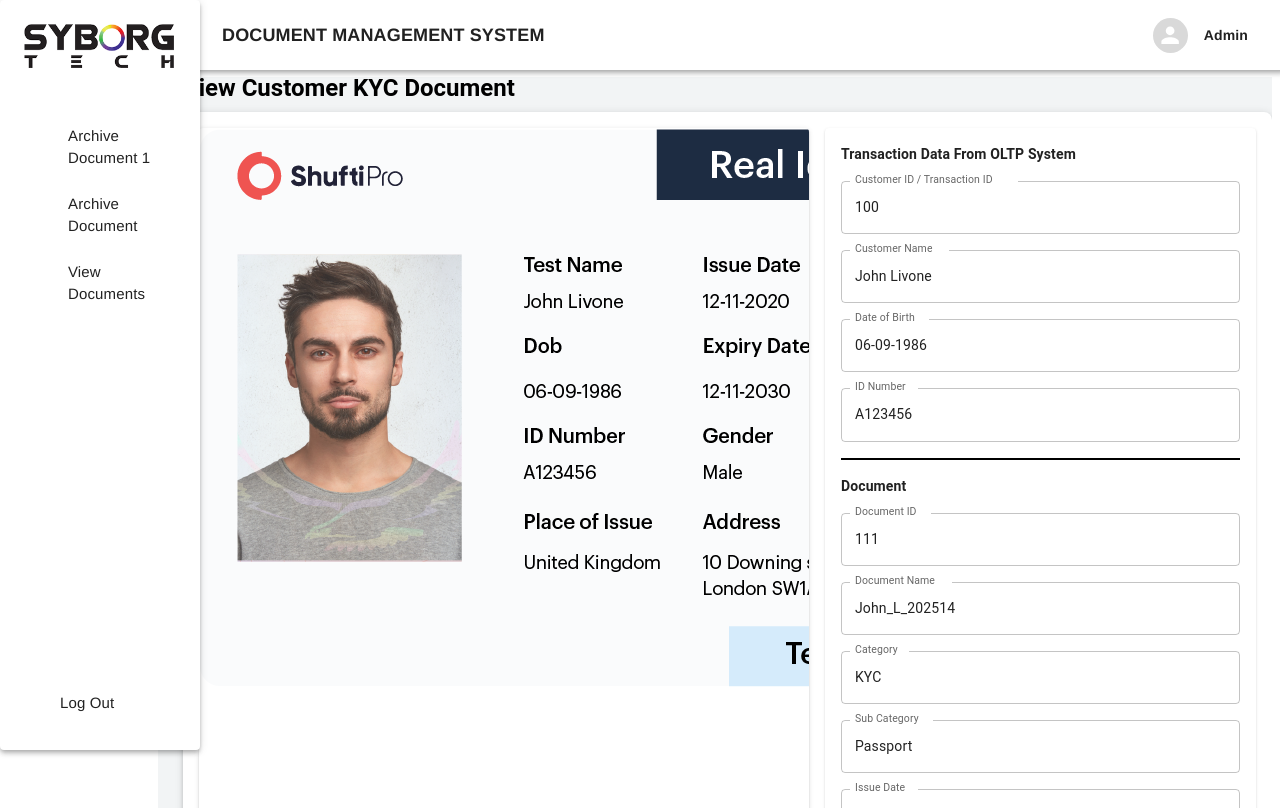
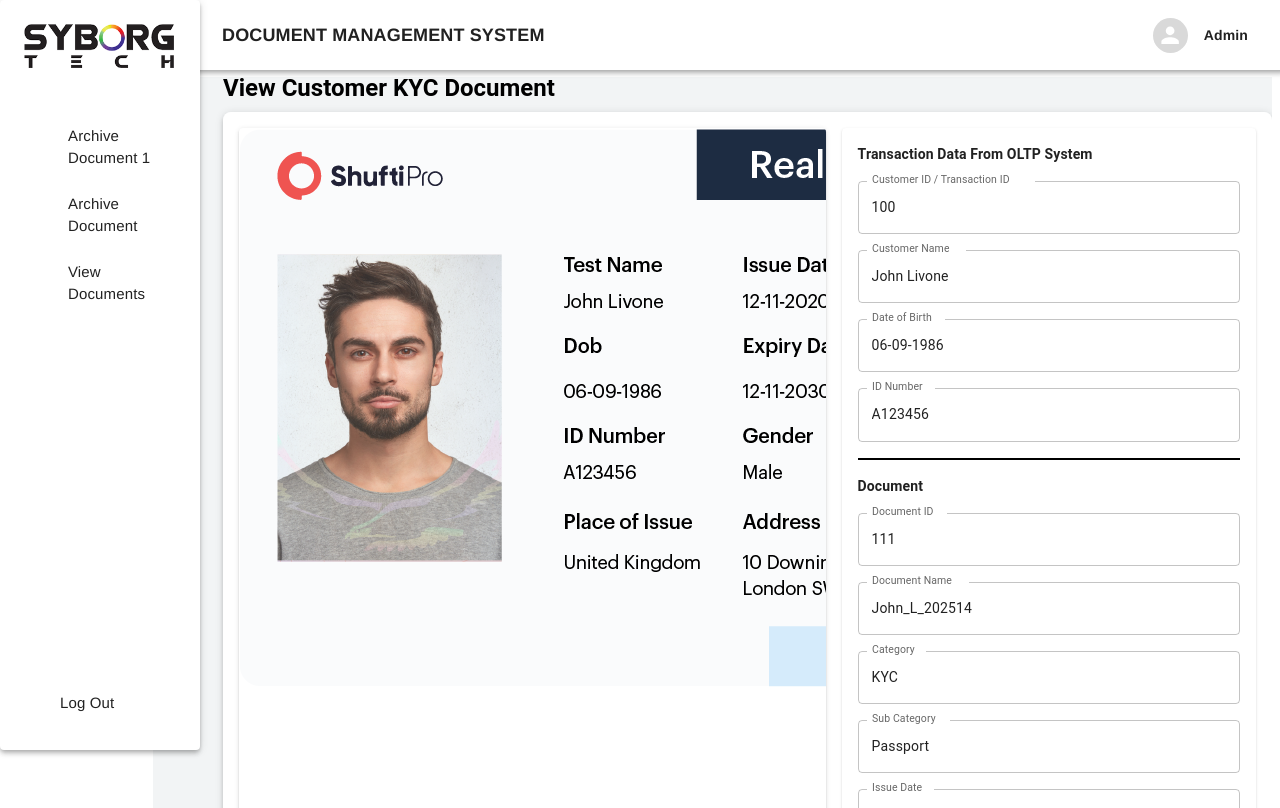
Before and after one commit to snehalku/Document-Management-System, a React (Vite) app: page /viewDocument in a window 1280 px wide. Built offline with nearby package versions, Linux system fonts and the light colour scheme; some icons are missing.

Commit message:
proper navigation is add

```diff
--- a/src/Components/Layout/AppLayout.jsx
+++ b/src/Components/Layout/AppLayout.jsx
@@ -20,7 +20,7 @@ function AppLayout() {
         <main
           className="flex-1 p-4 bg-gray-100"
           style={{
-            marginLeft: "150px",
+            marginLeft: "145px",
             // paddingTop: "10px",
             overflowY: parentScroll ? "auto" : "hidden",
             // height: "calc(100vh - 64px)", // ✅ FIX: Ensure content fits within the screen
--- a/src/Pages/ViewDocument.jsx
+++ b/src/Pages/ViewDocument.jsx
@@ -89,7 +89,7 @@ const ViewDocument = () => {
       sx={{
         bgcolor: "#f2f4f5",
         // py: 4,
-        pl: "25px",
+        pl: "70px",
         // pt: "12px",
         // pr: "24px",
         // boxSizing: "border-box",
@@ -107,15 +107,15 @@ const ViewDocument = () => {
         sx={{
           p: 2,
           borderRadius: 2,
-          //   height: '100vh',
-          //   overflow: 'auto'
+            height: '120vh',
+            overflow: 'auto'
         }}
       >
         <Grid container spacing={2}>
           <Grid item size={7}>
             <Paper
               sx={{
-                height: "120vh",
+                height: "150vh",
                 display: "flex",
                 alignItems: "center",
                 justifyContent: "center",
@@ -130,7 +130,8 @@ const ViewDocument = () => {
                   alt="KYC"
                   style={{
                     maxWidth: "100%",
-                    maxHeight: "100%",
+                    // maxHeight: "100%",
+                    height:"200px",
                     objectFit: "contain",
                   }}
                 />
@@ -143,7 +144,8 @@ const ViewDocument = () => {
                     top: 0,
                     left: 0,
                     width: "100%",
-                    height: "100%",
+                    // height: "100%",
+                    height:"700px",
                     border: "none",
                   }}
                 />
--- a/src/Pages/previewDocument.jsx
+++ b/src/Pages/previewDocument.jsx
@@ -204,7 +204,7 @@ const PreviewKycPage = () => {
     <Box
       sx={{
         bgcolor: "#f2f4f5",
-        // py: 4,
+        py: 2,
         pl: "70px",
         // pt: "12px",
         // pr: "24px",
```
